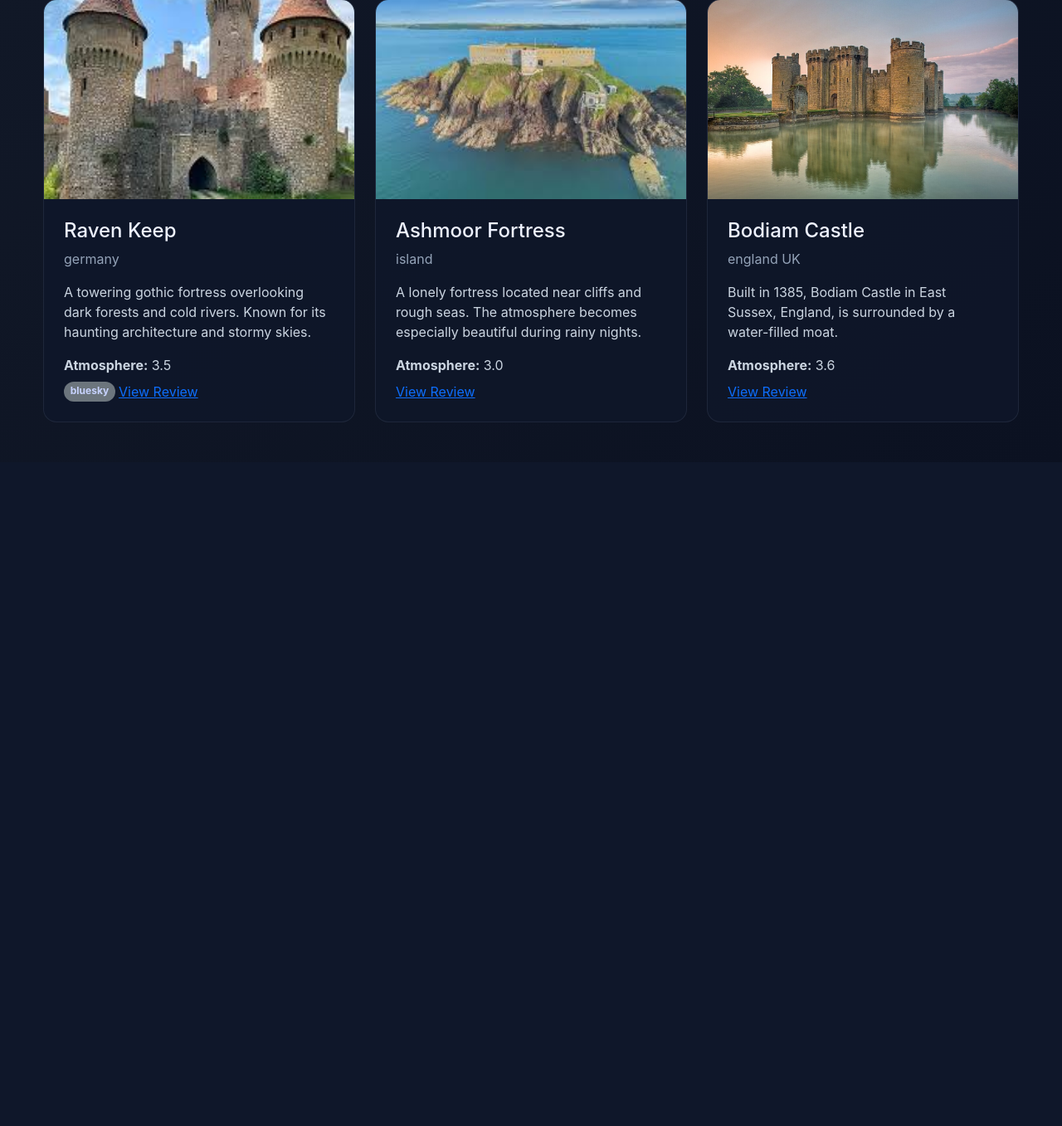
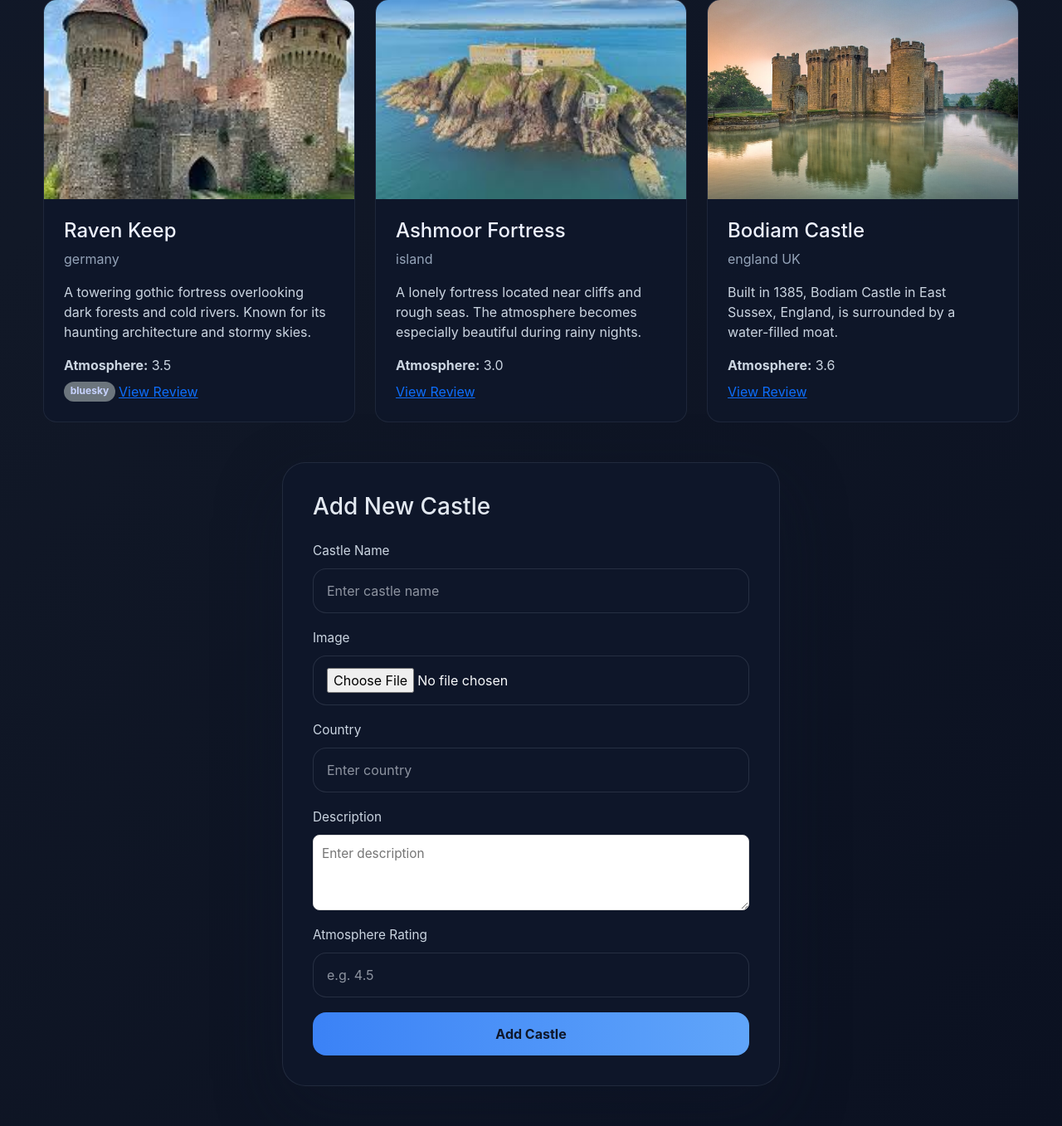
Before and after one commit to nik-767/gloomvalut, a Django app: page /home/ in a window 1280 px wide. Shown: the part 1372-2729 px from the top of the page at 83% size. Before the commit the page ends 1881 px from the top, so only its background shows below. Run offline with Django 5.2, Linux system fonts and the light colour scheme; data comes from the database, SQL or seed files in the repository; both versions use the stored data as it was after the commit.

Commit message:
adding castle by user

```diff
--- a/core/views.py
+++ b/core/views.py
@@ -6,23 +6,42 @@ from django.shortcuts import get_object_or_404
 # Create your views here.
 
 def home(request):
+    if request.method == "POST":
+        castle = request.POST.get("castle")
+        country = request.POST.get("country")
+        description = request.POST.get("description")
+        image = request.FILES.get("image")
+        atmosphere = request.POST.get("atmosphere")
+
+        add_dest = Destination(
+            country=country,
+            castle=castle,
+            atmosphere=atmosphere,
+            description=description,
+            image=image
+        )
+        add_dest.save()
+        return redirect('home')
+
     dest = Destination.objects.all()
-
     return render(request, "core/home.html", {"dest": dest})
 
 def Register(request):
-    if request.method == "POST":
-        username = request.POST.get('username')
-        password = request.POST.get("password")
+    if request.method == "POST":  # 1. Did the user click 'Submit' on the register form?
+        username = request.POST.get('username')  # 2. Grab the text they typed into <input name="username">
+        password = request.POST.get("password")  # 3. Grab the text they typed into <input name="password">
 
+        # 4. Create the new user.
+        # Crucial concept: We use .create_user() instead of standard .create()
+        # because Django automatically converts the plain text password into a secure hash.
         user = User.objects.create_user(
             username=username,
-            password= password
+            password=password
         )
 
-        return redirect('login')
+        return redirect('login')  # 5. Send them straight to the login page
 
-    return render(request, "core/register.html")
+    return render(request, "core/register.html")  # 6. If they just arrived (GET), show them the blank signup form
 
 def login_view(request):
 
--- a/templates/core/home.html
+++ b/templates/core/home.html
@@ -57,6 +57,35 @@
             </div>
             {% endfor %}
         </div>
+
+        <div class="auth-card mt-5" style="max-width: 600px; margin: 0 auto;">
+            <h3 class="mb-4">Add New Castle</h3>
+            <form method="POST" enctype="multipart/form-data" class="auth-form">
+                {% csrf_token %}
+                <label>
+                    Castle Name
+                    <input type="text" name="castle" placeholder="Enter castle name" required>
+                </label>
+                <label>
+                    Image
+                    <input type="file" name="image">
+                </label>
+                <label>
+                    Country
+                    <input type="text" name="country" placeholder="Enter country" required>
+                </label>
+                <label>
+                    Description
+                    <textarea name="description" placeholder="Enter description" rows="3" style="width: 100%; padding: 10px; border-radius: 8px; border: 1px solid #ddd;"></textarea>
+                </label>
+                <label>
+                    Atmosphere Rating
+                    <input type="number" step="0.1" name="atmosphere" placeholder="e.g. 4.5" required>
+                </label>
+                <button type="submit" class="btn">Add Castle</button>
+            </form>
+        </div>
+
     </div>
 </body>
 </html>
```
Also changed, not shown: db.sqlite3, media/images/Bodiam-castle-10My8-1197.jpg (added).
